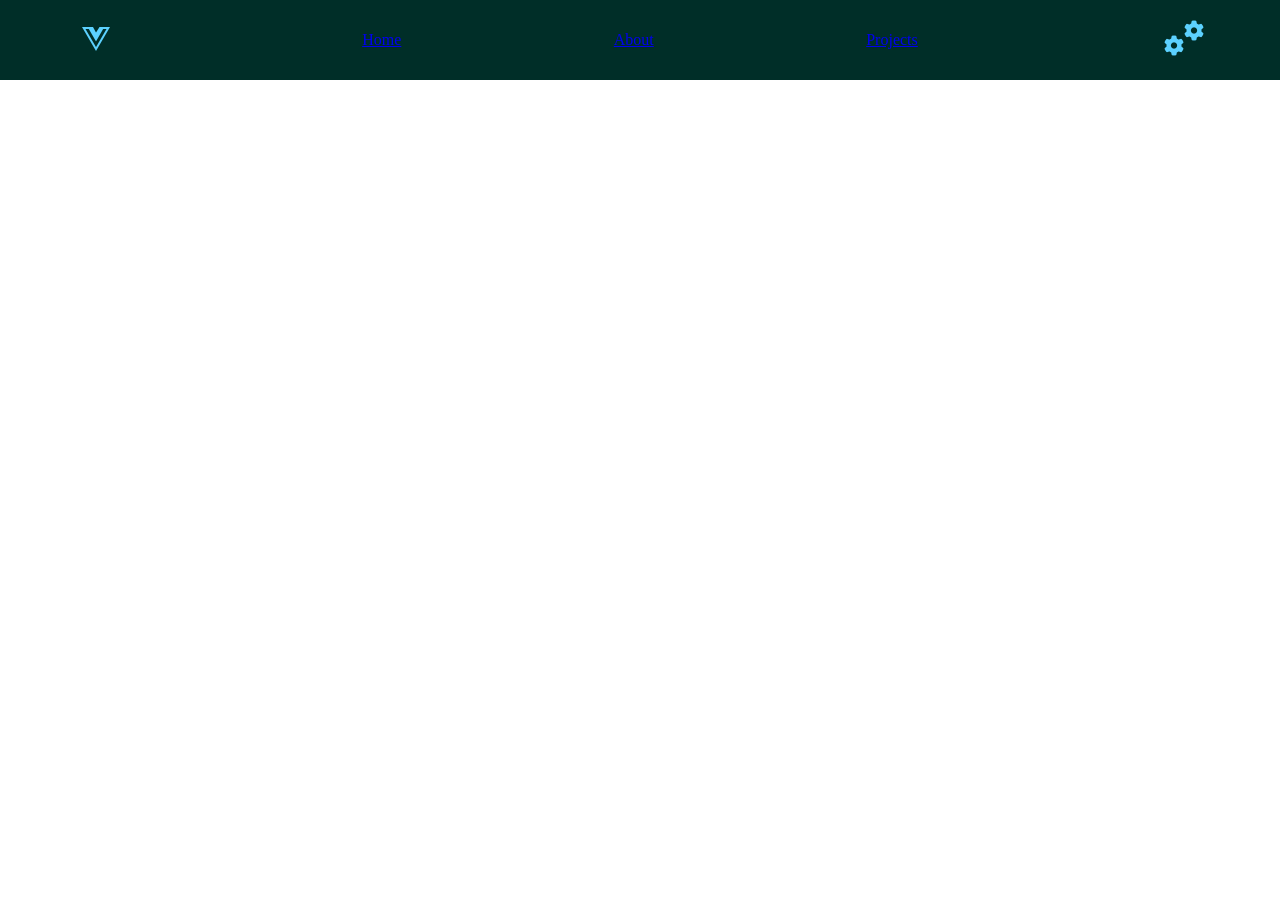
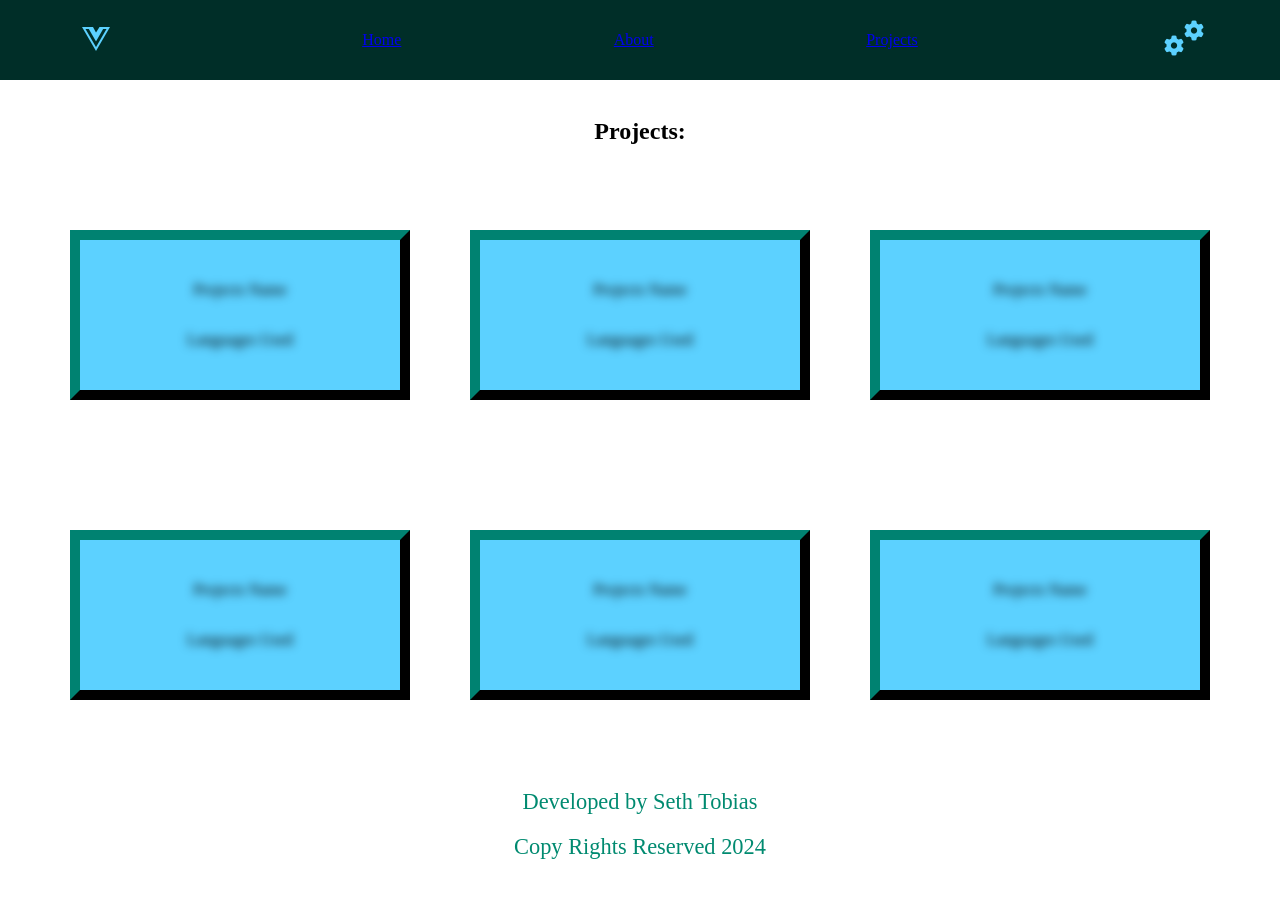
Before and after one commit to SethTobias/VuePortfolio, a Vue app in the folder vue-portfolio/: page /projects in a window 1280 px wide. Shown: the top 898 px of the page. After the commit the page ends 877 px from the top, so only its background shows below. Built offline with nearby package versions, Linux system fonts and the light colour scheme.

Commit message:
Project page final content

```diff
--- a/vue-portfolio/src/views/ProjectsView.vue
+++ b/vue-portfolio/src/views/ProjectsView.vue
@@ -1,13 +1,84 @@
 <template>
   <Navbar />
-  <div class="projects-main-container"></div>
+  <div class="projects-main-container">
+    <h2>Projects:</h2>
+    <div class="projects-container-grid">
+      <div class="projects project-1" @click="modalAppear()">
+        <p>Projects Name</p>
+        <p>Languages Used</p>
+      </div>
+      <div class="projects project-2" @click="modalAppear()">
+        <p>Projects Name</p>
+        <p>Languages Used</p>
+      </div>
+      <div class="projects project-3" @click="modalAppear()">
+        <p>Projects Name</p>
+        <p>Languages Used</p>
+      </div>
+      <div class="projects project-4" @click="modalAppear()">
+        <p>Projects Name</p>
+        <p>Languages Used</p>
+      </div>
+      <div class="projects project-5" @click="modalAppear()">
+        <p>Projects Name</p>
+        <p>Languages Used</p>
+      </div>
+      <div class="projects project-6" @click="modalAppear()">
+        <p>Projects Name</p>
+        <p>Languages Used</p>
+      </div>
+    </div>
+    <div class="projects-modal">
+      <div class="projects-modal-content">
+        <h2 class="close-contain">
+          <span class="close" @click="modalClose()">Close </span>
+        </h2>
+        <div>
+          <h3>Project Name:</h3>
+          <p>Placeholder</p>
+        </div>
+        <div>
+          <h3>Description:</h3>
+          <p>Placeholder</p>
+        </div>
+        <div>
+          <h3>Languages used:</h3>
+          <p>Placeholder</p>
+        </div>
+        <div>
+          <h3>Used Frameworks:</h3>
+          <p>Placeholder</p>
+        </div>
+        <div>
+          <h3>Links</h3>
+          <div>Placeholder</div>
+        </div>
+      </div>
+    </div>
+  </div>
   <Footer />
 </template>
 
 <script>
 import Navbar from "../components/Navbar.vue";
+import Footer from "../components/Footer.vue";
+
 export default {
-  components: { Navbar },
+  name: "HomeView",
+  components: {
+    Navbar,
+    Footer,
+  },
+  methods: {
+    modalAppear() {
+      const modal = document.querySelector(".projects-modal");
+      modal.style.display = "block";
+    },
+    modalClose() {
+      const modal = document.querySelector(".projects-modal");
+      modal.style.display = "none";
+    },
+  },
 };
 </script>
 
@@ -21,8 +92,84 @@ export default {
 }
 
 .projects-main-container {
-  margin-top: 100px;
-  width: 1200px;
-  height: 800px;
+  margin: 0 auto;
+  margin-top: 50px;
+  max-width: 1200px;
+  min-width: 250;
+}
+
+h2 {
+  text-align: center;
+}
+
+.projects-container-grid {
+  height: auto;
+  display: grid;
+  grid: repeat(2, minmax(auto, 300px)) / 1fr 1fr 1fr;
+  grid-auto-rows: 100px;
+  justify-items: center;
+  align-items: center;
+  text-align: center;
+}
+
+.projects {
+  background-color: var(--secondary);
+  display: flex;
+  flex-direction: column;
+  justify-content: center;
+  align-content: center;
+  width: 80%;
+  height: 50%;
+  border: 10px outset var(--text);
+}
+
+.projects:hover {
+  border: 10px inset var(--accent);
+  box-shadow: 5px 5px 10px var(--text);
+}
+
+.projects p {
+  filter: blur(5px);
+}
+
+.projects p:hover {
+  filter: blur(0px);
+}
+
+.projects-modal {
+  display: none;
+  position: fixed;
+  z-index: 2;
+  left: 0;
+  top: 0;
+  width: 100%;
+  height: 100%;
+  overflow: auto;
+  background-color: rgb(0, 0, 0);
+  background-color: rgba(0, 0, 0, 0.4);
+}
+
+.projects-modal-content {
+  background-color: #fefefe;
+  border: 5px solid var(--text);
+  border-radius: 5px;
+  margin: 15% auto;
+  padding: 20px;
+  background-color: var(--accent);
+
+  background-size: cover;
+  width: 80%;
+  color: var(--background);
+  display: flex;
+  flex-direction: column;
+  text-align: center;
+  justify-content: center;
+  align-content: center;
+  z-index: 1;
+}
+
+.projects-modal-content .close-contain {
+  margin: 0;
+  line-height: 10px;
 }
 </style>
```
